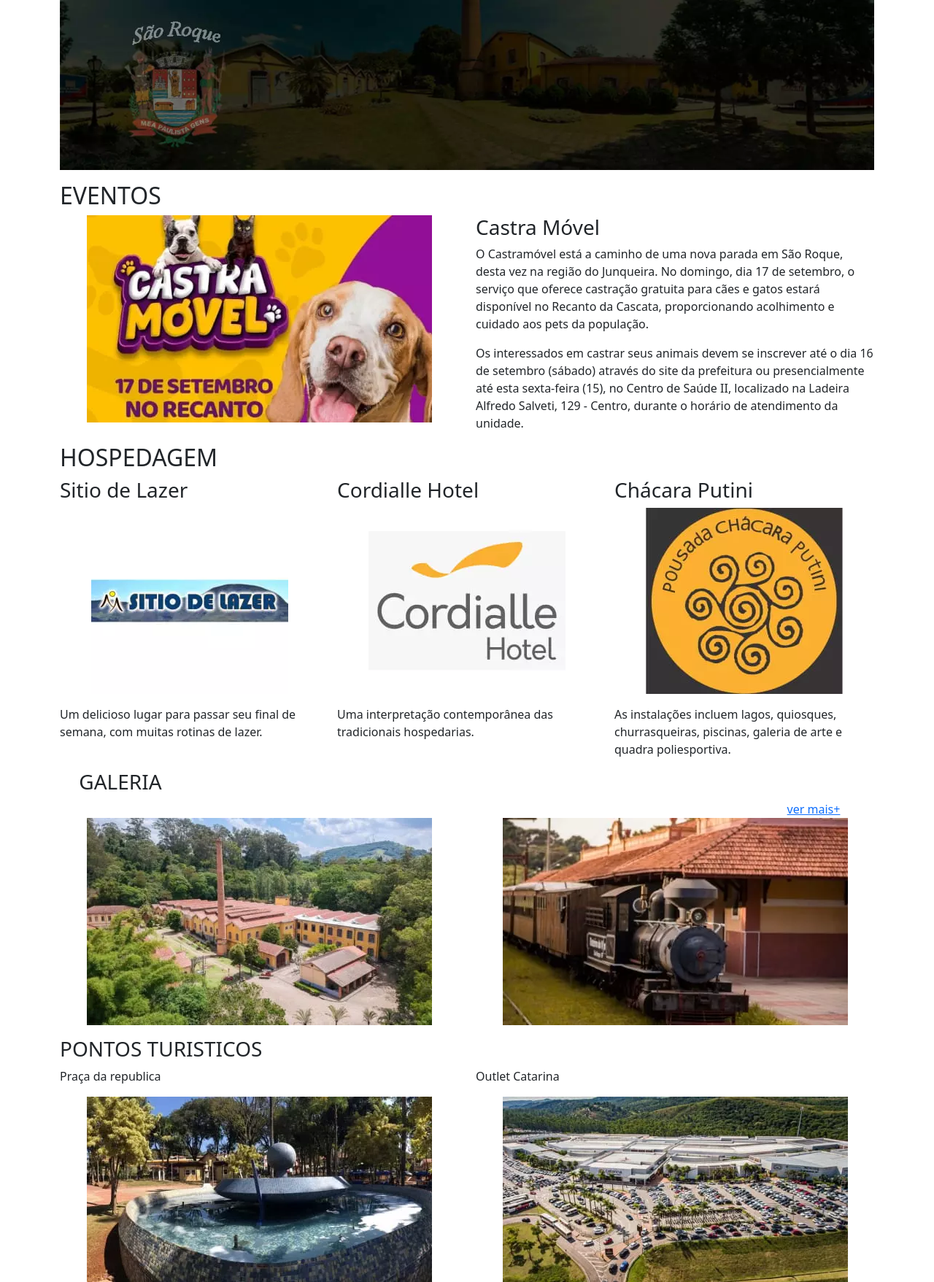
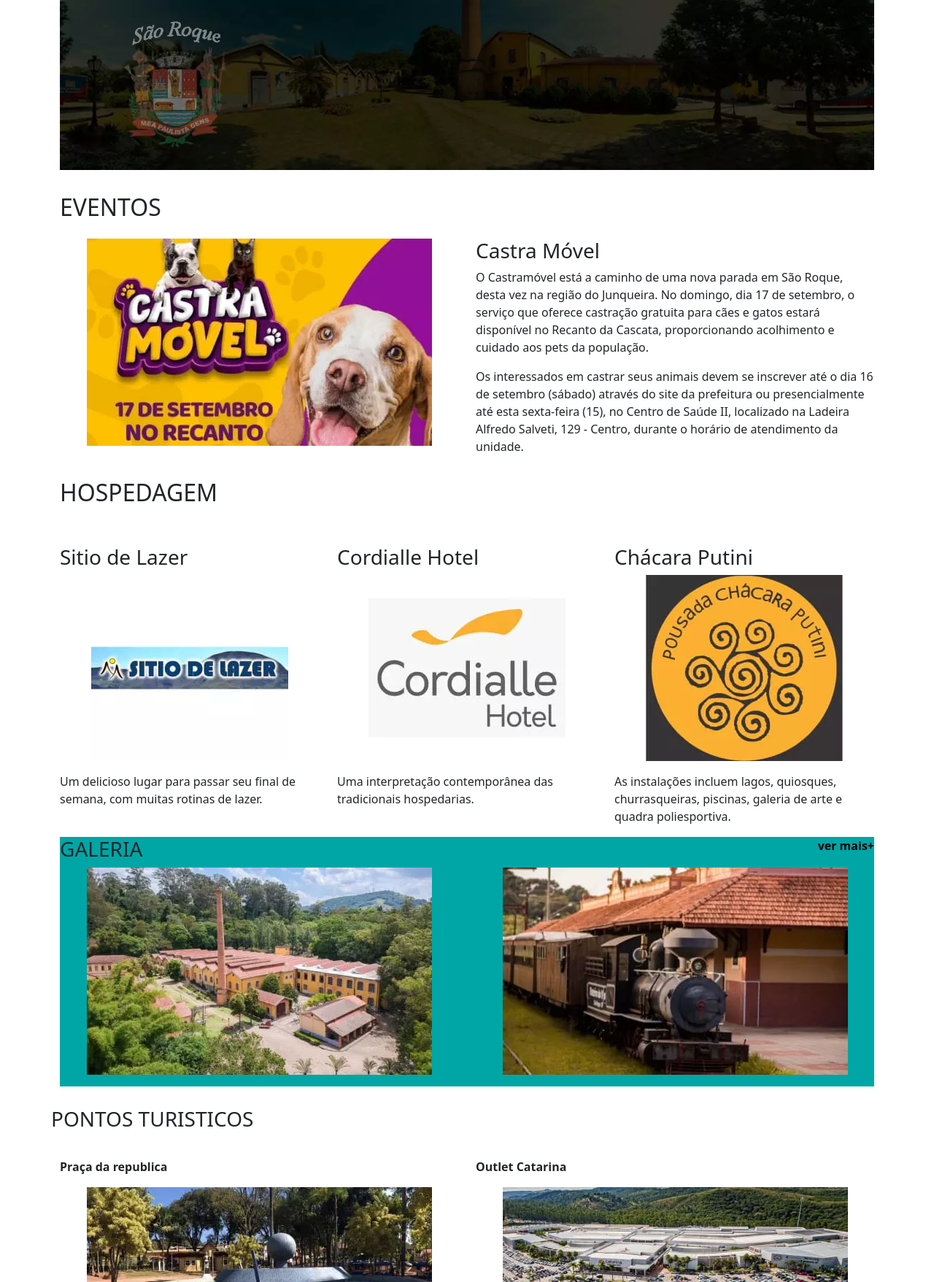
Before and after one commit to IgorVsFeijo/print-2-capybaras, a PHP site: page /turismo/index.php in a window 1280 px wide. Shown: the part 221-1978 px from the top of the page at 73% size. Run offline with PHP 8.4, Linux system fonts and the light colour scheme.

Commit message:
CSS e bootstrap organizados

```diff
--- a/style/turismo.css
+++ b/style/turismo.css
@@ -1,6 +1,14 @@
 @charset "UTF-8";
 
 /* INICIO CSS AREA TURISMO */
+
+.tur_back{
+    background-color: #00A6A6;
+}
+
+.tur_i_h2{
+    padding: 1em 0em 1em 0em;
+}
 
 /* INICIO CSS PONTOS TURISTICOS*/
 
@@ -8,18 +16,25 @@
     color: black;
     background-color: #FF9F1C;
     border: 10px solid white;
+    padding: 1em;
 }
 
 .tur_btn-vermais:hover{
     background-color: #ff9a0d;
     color: white;
     border: 10px solid #ff9a0d;
+
+}
+
+.tur_btn_pad{
+    padding: 0.5em;
 }
 
 .tur_cor_servicos{
     color: #FF9F1C;
 }
 /* FIM CSS PONTOS TURISTICOS */
+
 
 /* INICIO CSS EVENTOS */
 
@@ -32,6 +47,7 @@
 }
 
 /* FIM CSS EVENTOS */
+
 
 /* INICIO CSS HOSPEDAGEM*/
 
@@ -46,6 +62,7 @@
 
 /* FIM CSS HOSPEDAGEM*/
 
+
 /* INICIO CSS GASTRONOMIA*/
 
 .tur_gastro_h2{
@@ -56,6 +73,7 @@
     padding-top: 1em;
 }
 /* FIM CSS GASTRONOMIA*/
+
 
 /* INICIO CSS GALERIA*/
 
@@ -79,6 +97,12 @@
     font-weight: bold;
 }
 
+.tur_link:hover{
+    text-decoration: none;
+    color: white;
+    font-weight: bold;
+}
+
 .tur_position_r{
     position: relative;
     width: fit-content;
--- a/turismo/gastronomia.php
+++ b/turismo/gastronomia.php
@@ -21,7 +21,7 @@
       ?>
 
     <!-- Fim Header -->
-    <div class="container text-center">
+    <div class="container text-start">
     <div class="row text-start">
             <b><a href="../turismo/index.php">Home</a> <i class="bi bi-arrow-right"></i> <a href="../turismo/gastronomia.php">Gastronomia</a></b>
         </div>
--- a/turismo/index.php
+++ b/turismo/index.php
@@ -9,6 +9,8 @@
     <?php
         include '../includes/inc_head_links.php';
       ?>
+
+    <link rel="stylesheet" href="../style/turismo.css">
 
 </head>
 <body>
@@ -27,8 +29,8 @@
         </div>
 
         <article>
-            <div class="row text-start">
-                <h2 class="col-2">EVENTOS</h2>
+            <div class="row text-start tur_i_h2">
+                <h2>EVENTOS</h2>
             </div>
             <div class="row">
                 <figure class="col-lg-6 col-md-6 col-sm-12">
@@ -43,26 +45,26 @@
         </article>
 
         <aside>
-            <div class="row justify-content-start">
-                <h2 class="col-2">HOSPEDAGEM</h2>
+            <div class="row tur_i_h2">
+                <h2 class="text-start">HOSPEDAGEM</h2>
             </div>
             <div class="row text-start">
                 <section class="col-lg-4 col-md-4 col-sm-6">
-                    <h3>Sitio de Lazer</h3>
+                    <h3 class="tur_h3">Sitio de Lazer</h3>
                     <figure class="text-center">
                         <img src="../imgs/turismo/sitio_de_lazer.webp" alt="Imagem referente a logo do acampamento sitio de lazer">
                     </figure>
                     <p>Um delicioso lugar para passar seu final de semana, com muitas rotinas de lazer.</p>
                 </section>
                 <section class="col-lg-4 col-md-4 col-sm-6">
-                    <h3>Cordialle Hotel</h3>
+                    <h3 class="tur_h3">Cordialle Hotel</h3>
                     <figure class="text-center">
                         <img src="../imgs/turismo/cordialle.webp" alt="Imagem referente a logo do hotel cordialle.">
                     </figure>
                     <p>Uma interpretação contemporânea das tradicionais hospedarias.</p>
                 </section>
                 <section class="col-lg-4 col-md-4 col-sm-6">
-                    <h3>Chácara Putini</h3>
+                    <h3 class="tur_h3">Chácara Putini</h3>
                     <figure class="text-center">
                         <img src="../imgs/turismo/putini.webp" alt="Imagem referente a logo da chácara putini.">
                     </figure>
@@ -71,12 +73,10 @@
             </div>
         </aside>
 
-        <aside>
-            <div class="row justify-content-start">
-                <h3 class="col-2">GALERIA</h3>
-            </div>
-            <div class="row justify-content-end">
-                <a class="col-2" href="#">ver mais+</a>
+        <aside class="tur_back">
+            <div class="row">
+                <h3 class="text-start col-lg-6 col-md-6 col-sm-6">GALERIA</h3>
+                <a class="col-lg-6 col-md-6 col-sm-6 text-end tur_link" href="../turismo/galeria.php">ver mais+</a>
             </div>
             <div class="row">
                 <figure class="col-lg-6 col-md-6 col-sm-6 text-center">
@@ -89,13 +89,13 @@
         </aside>
 
         <aside>
-            <div class="row justify-content-start">
-                <h3 class="col-5 text-start"> PONTOS TURISTICOS</h3>
+            <div class="row">
+                <h3 class="text-start tur_i_h2"> PONTOS TURISTICOS</h3>
             </div>
             <div class="row text-start">
                 <section class="col-lg-6 col-md-6 col-sm-12">
                   <h3 class="hide">h3 - Section</h3>
-                    <p>Praça da republica</p>
+                    <p><b>Praça da republica</b></p>
                     <figure class="text-center">
                         <img src="../imgs/turismo/praça_republica.webp" alt="Imagem Via Placeholder">
                     </figure>
@@ -103,7 +103,7 @@
                 </section>
                 <section class="col-lg-6 col-md-6 col-sm-12">
                   <h3 class="hide">h3 - Section</h3>
-                    <p>Outlet Catarina</p>
+                    <p><b>Outlet Catarina</b></p>
                     <figure class="text-center">
                         <img src="../imgs/turismo/outlet_catarina.webp" alt="Imagem Via Placeholder">
                     </figure>
@@ -113,8 +113,8 @@
         </aside>
 
         <section>
-            <div class="row justify-content-start">
-                <h3 class="col-2">GASTRONOMIA</h3>
+            <div class="row text-start">
+                <h3 class="tur_i_h2">GASTRONOMIA</h3>
             </div>
             <div class="row text-start">
                 <section class="col-lg-4 col-md-4 col-sm-12">
--- a/turismo/pontos_turisticos.php
+++ b/turismo/pontos_turisticos.php
@@ -27,7 +27,7 @@
         </div>
         <article>
             <h1 class="hide">h1 - Article</h1>
-            <div class="row">
+            <div class="row tur_btn_pad">
                 <a class="btn btn-secondary col-lg-4 col-md-4 col-sm-6 tur_btn-vermais" href="../turismo/pontos_turisticos_brasital.php" role="button">
                     Brasital <svg xmlns="http://www.w3.org/2000/svg" width="16" height="16" fill="currentColor"
                         class="bi bi-arrow-right" viewBox="0 0 16 16">
@@ -53,7 +53,7 @@
                 </a>
             </div>
 
-            <div class="row">
+            <div class="row tur_btn_pad">
                 <a class="btn btn-secondary col-lg-4 col-md-4 col-sm-6 tur_btn-vermais" href="#" role="button">
                     Igreja da Matriz <svg xmlns="http://www.w3.org/2000/svg" width="16" height="16" fill="currentColor"
                         class="bi bi-arrow-right" viewBox="0 0 16 16">
@@ -79,7 +79,7 @@
                 </a>
             </div>
 
-            <div class="row">
+            <div class="row tur_btn_pad">
                 <a class="btn btn-secondary col-lg-4 col-md-4 col-sm-6 tur_btn-vermais" href="#" role="button">
                     Praça Largo dos Mendes <svg xmlns="http://www.w3.org/2000/svg" width="16" height="16" fill="currentColor"
                         class="bi bi-arrow-right" viewBox="0 0 16 16">
```
Also changed, not shown: turismo/galeria.php (+12 -0 lines).
